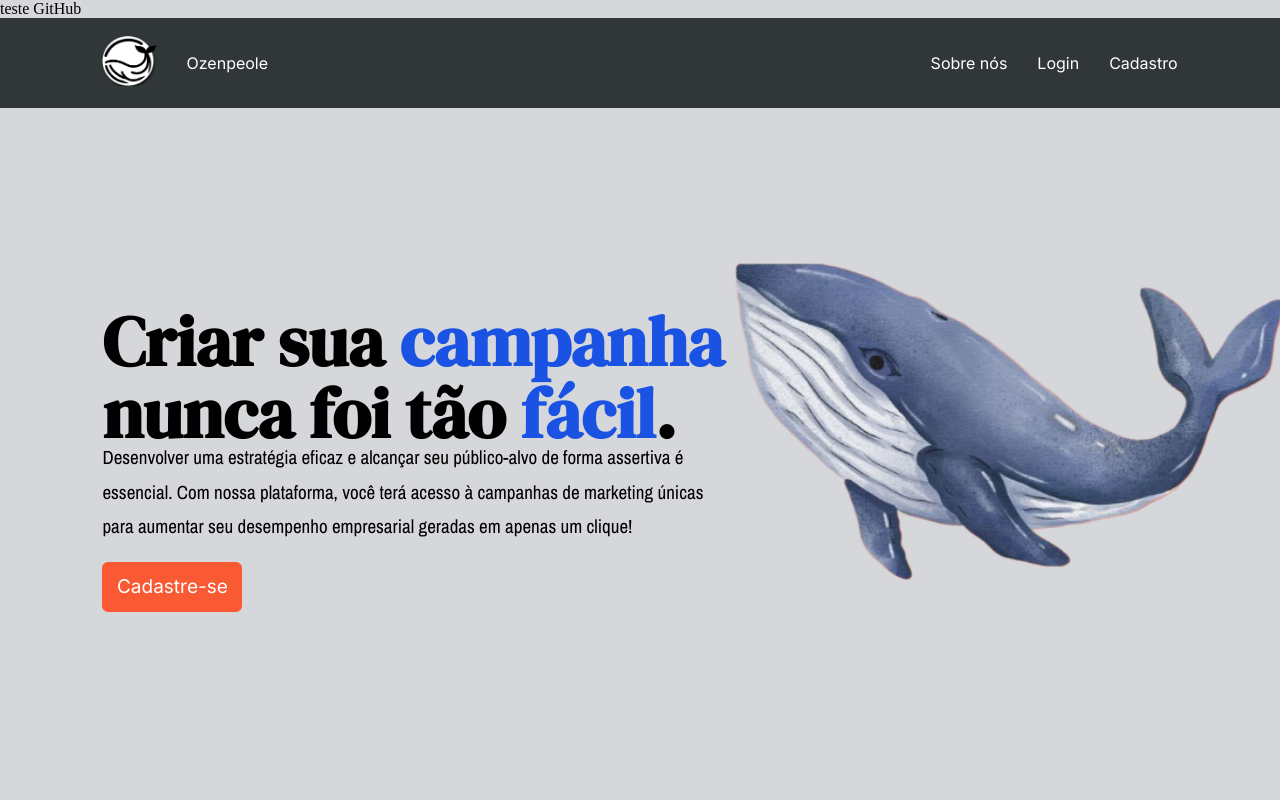
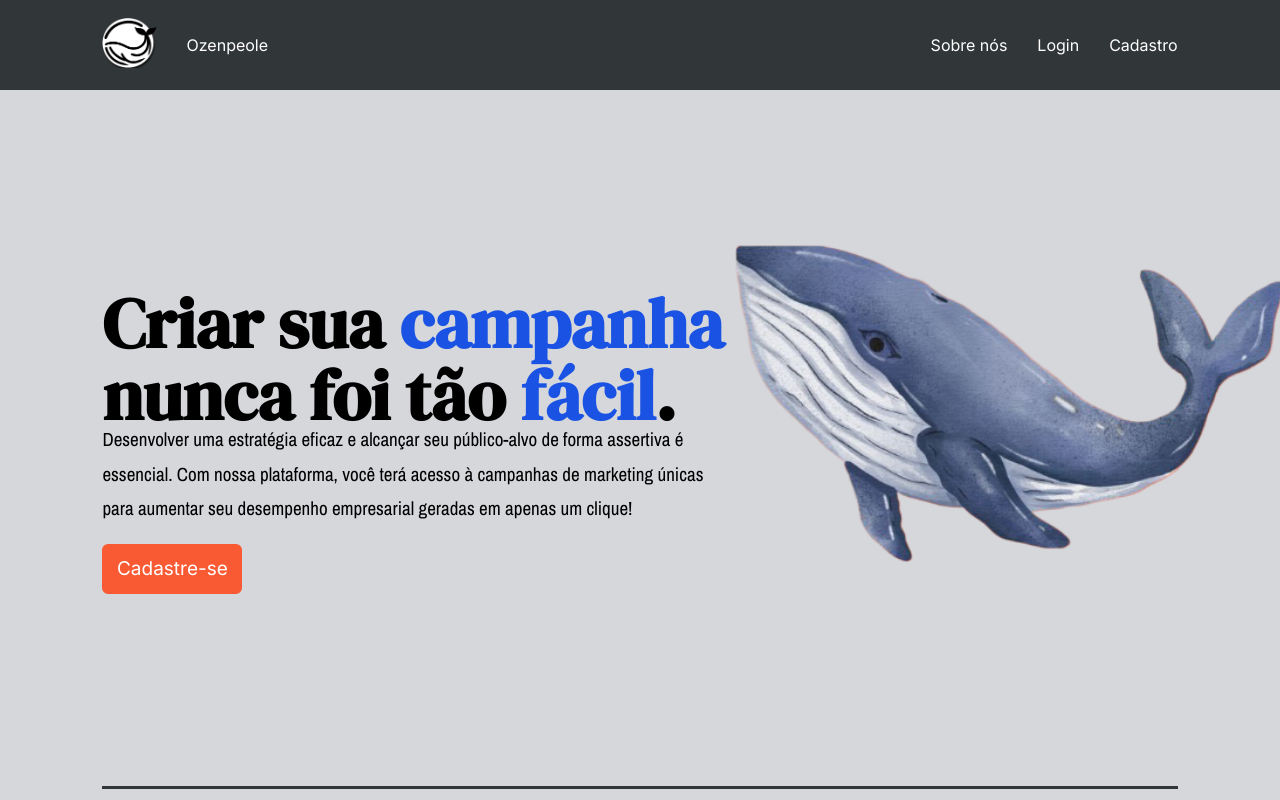
Before and after one commit to enzogran01/site-ozenpeole, a plain HTML site: page homepage/homepage.html in a window 1280 px wide. Shown: the top 800 px of the page. Drawn offline with nearby package versions, Linux system fonts and the light colour scheme.

Commit message:
teste-removido

```diff
--- a/homepage/homepage.html
+++ b/homepage/homepage.html
@@ -9,9 +9,6 @@
     <link rel="stylesheet" href="https://fonts.googleapis.com/icon?family=Material+Icons">
 </head>
 <body>
-
-    <span>teste GitHub</span>
-
     <a href="#top" id="top"></a>
 
     <div class="header-bottom-border" id="header">
```
